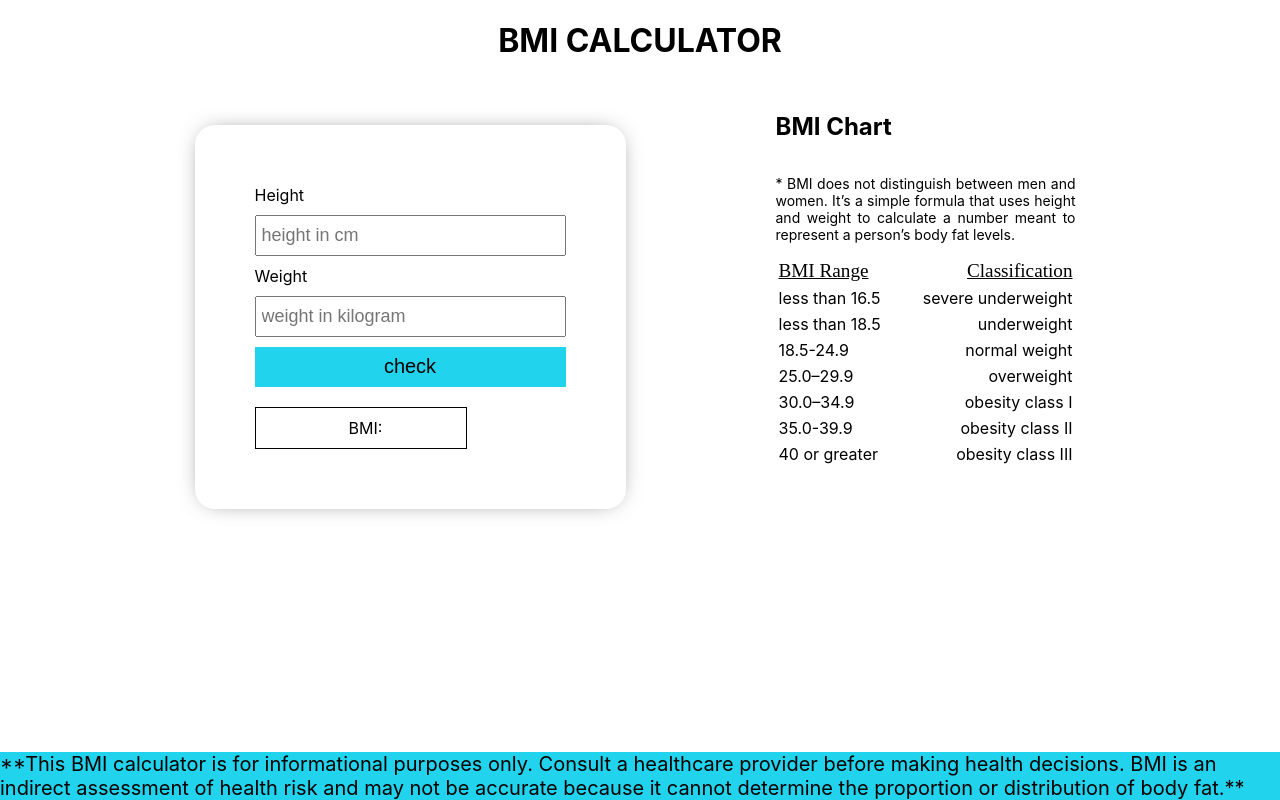
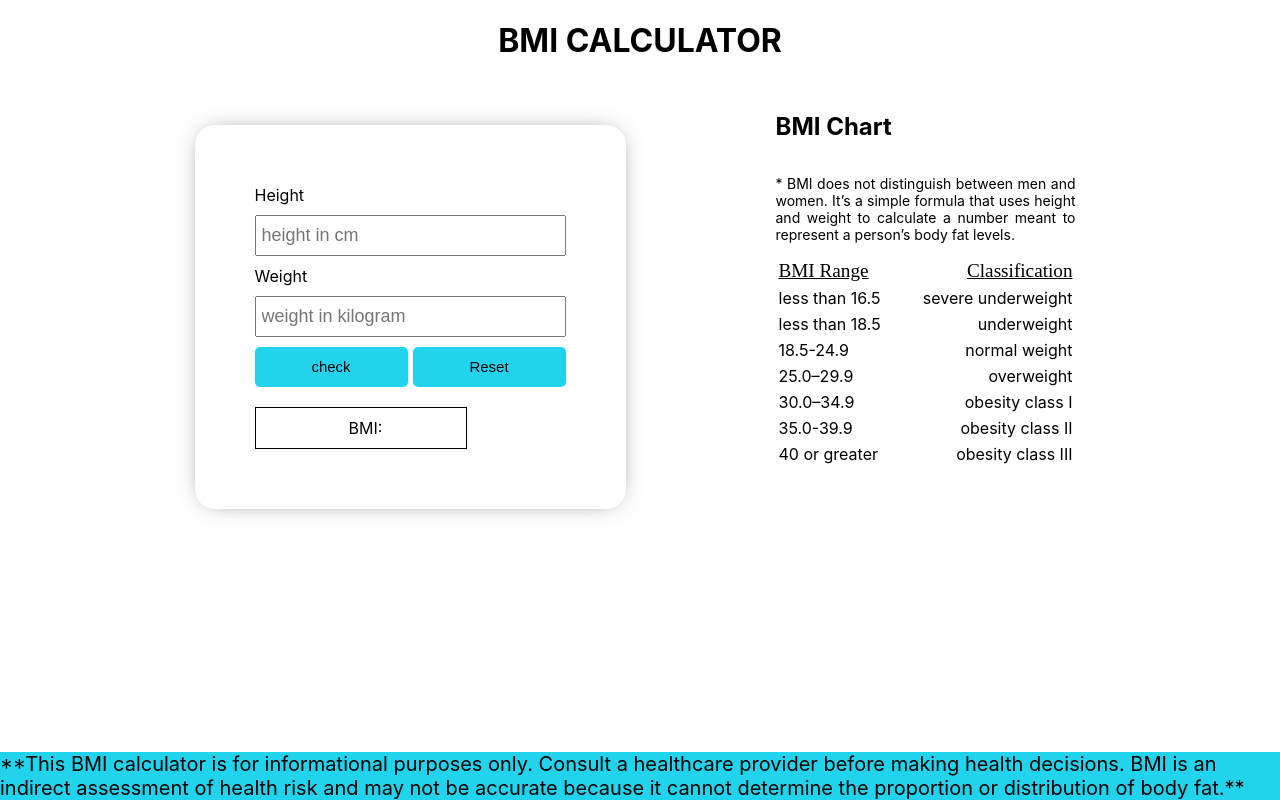
Before and after one commit to RaviPratihast/bmi-calculator, a React (Create React App) app: page / in a window 1280 px wide. Built offline with nearby package versions, Linux system fonts and the light colour scheme.

Commit message:
Feat: Reset feature and style also.

```diff
--- a/src/App.css
+++ b/src/App.css
@@ -30,14 +30,18 @@
   padding-left: 5px;
   outline: none;
 }
-.bmi-calculator-container > form > button {
+.bmi-calculator-container > form > .button {
+  display: flex;
+  gap: 5px;
+}
+.bmi-calculator-container > form > .button > .btn {
   height: 40px;
-  font-size: 20px;
+  cursor: pointer;
+  width: 100%;
   background-color: var(--border-color);
-  font-style: inherit;
-  font-weight: 400;
-  cursor: pointer;
   border: none;
+  border-radius: 5px;
+  font-size: 15px;
 }
 
 .display-container {
--- a/src/App.js
+++ b/src/App.js
@@ -44,7 +44,22 @@ function App() {
             value={weight}
             required
           />
-          <button type="submit">check</button>
+          <div className="button">
+            <button type="submit" className="btn check-btn">
+              check
+            </button>
+            <button
+              type="reset"
+              className="btn reset-btn"
+              onClick={() => {
+                setHeight("");
+                setWeight("");
+                setBMI("");
+              }}
+            >
+              Reset
+            </button>
+          </div>
           <div className="display-container">
             <span>BMI: {BMI}</span>
           </div>
```
